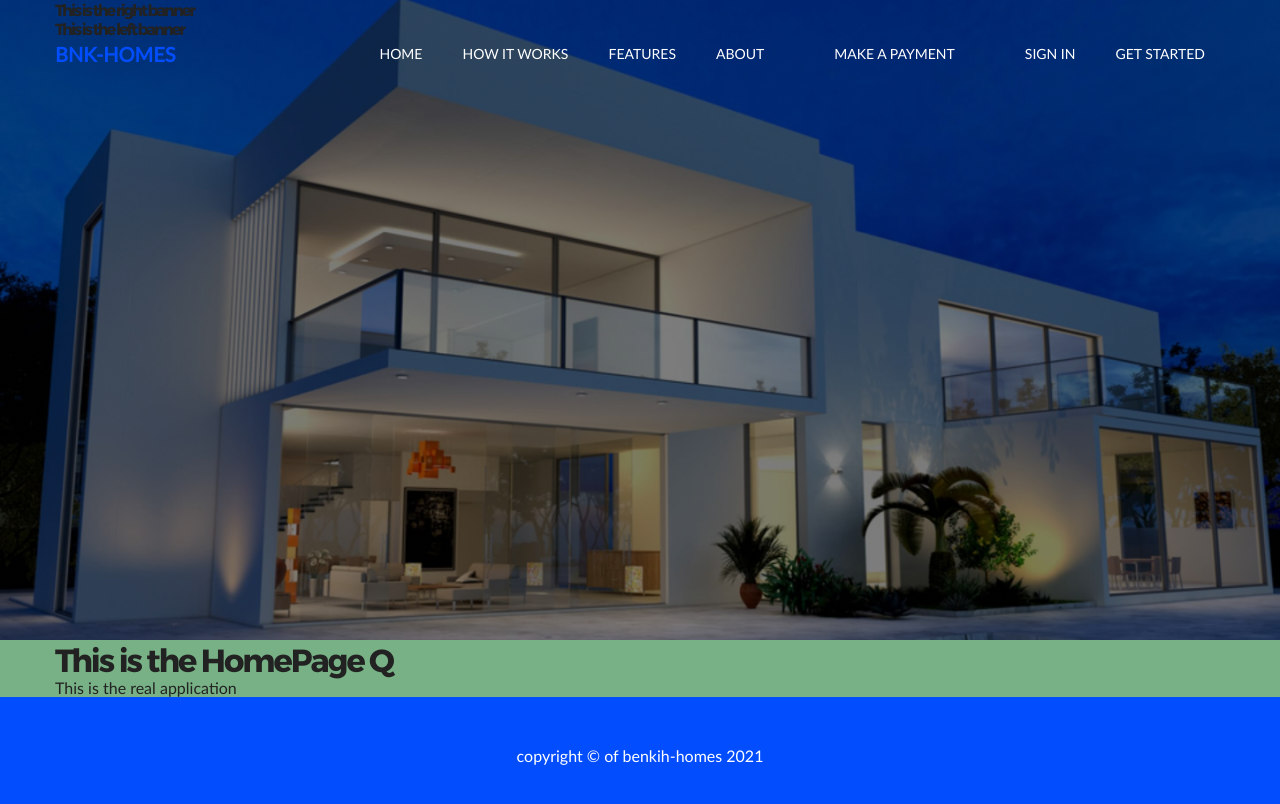
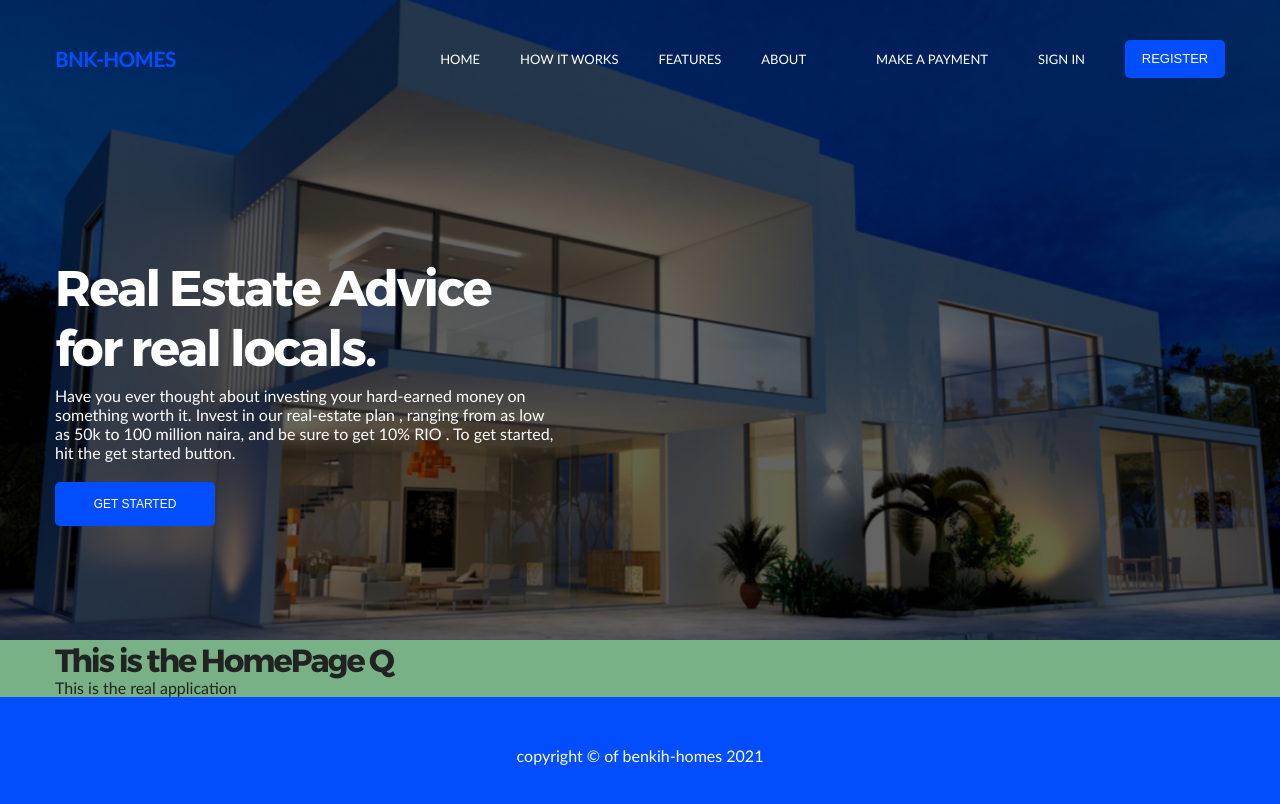
Before and after one commit to peterihimire/benkih-homes-react, a React (Create React App) app: page / in a window 1280 px wide. Shown: the top 804 px of the page. Built offline with nearby package versions, Linux system fonts and the light colour scheme.

Commit message:
Banner component and the navbar component seems to be looking ok for now with so many css fixes both on the button sides

```diff
--- a/src/index.css
+++ b/src/index.css
@@ -174,15 +174,21 @@ p {
   color: var(--main-white) !important;
   text-transform: uppercase !important;
   box-shadow: none !important;
-  width: 80px;
-  padding: 0 0 !important;
-  font-size: 0.8rem !important;
-  height: 32px !important;
-  line-height: 32px !important;
+  width: 100px;
+  /* padding: 0 0 !important; */
+  font-size: 1.2rem !important;
+  height: 38px !important;
+  line-height: 38px !important;
+  border: none !important;
+  border-radius: 5px;
+}
+.btn a {
+  color: var(--main-white) !important;
+  text-decoration: none;
 }
 .btn-bigger {
-  height: 38px !important;
-  line-height: 38px !important;
+  height: 44px !important;
+  line-height: 44px !important;
   padding: 0 0rem !important;
   width: 160px;
 }
--- a/src/shared/components/Banner.css
+++ b/src/shared/components/Banner.css
@@ -6,12 +6,28 @@
   background-color: red;
   background: linear-gradient(
       to right,
-      rgba(0, 0, 0, 0.504),
-      rgba(0, 0, 0, 0.504)
+      rgba(0, 0, 0, 0.604),
+      rgba(0, 0, 0, 0.604)
     ),
     url("../../assets/home-img.jpg") center/cover no-repeat;
+  padding: 0 2rem;
+  color: var(--main-white);
 }
+/* FOR VERTICAL CENTERING OF CONTENT */
 .banner-content {
+  height: 80vh;
+  position: relative;
+}
+.banner-left {
+  width: 300px;
+  position: absolute;
+  top: 40%;
+}
+.banner-left h1 {
+  font-size: 3.5rem;
+}
+.banner-left p {
+  padding: 1rem 0 2rem 0;
 }
 /* LAPTOP */
 @media (min-width: 993px) {
@@ -19,4 +35,12 @@
     max-width: 117rem;
     margin: 0 auto;
   }
+  .banner-left {
+    width: 500px;
+    position: absolute;
+    top: 40%;
+  }
+  .banner-left h1 {
+    font-size: 5rem;
+  }
 }
--- a/src/shared/components/Banner.js
+++ b/src/shared/components/Banner.js
@@ -1,16 +1,23 @@
 import React from "react";
 import "./Banner.css";
+import { Link } from "react-router-dom";
 
 const Banner = () => {
   return (
     <div className="banner">
       <div className="banner-container">
         <div className="banner-content">
-          <div className="banner-right">
-            <h4>This is the right banner</h4>
-          </div>
           <div className="banner-left">
-            <h4>This is the left banner</h4>
+            <h1>Real Estate Advice for real locals.</h1>
+            <p>
+              Have you ever thought about investing your hard-earned money on
+              something worth it. Invest in our real-estate plan , ranging from
+              as low as 50k to 100 million naira, and be sure to get 10% RIO .
+              To get started, hit the get started button.
+            </p>
+            <button className="btn btn-bigger">
+              <Link to="/signup">Get Started</Link>
+            </button>
           </div>
         </div>
       </div>
--- a/src/shared/components/Navigation/NavLinks.css
+++ b/src/shared/components/Navigation/NavLinks.css
@@ -20,7 +20,7 @@
   padding: 1rem 2rem;
   color: var(--mainBlack);
   transition: var(--mainTransition);
-  font-size: 1.4rem;
+  font-size: 1.3rem;
   text-transform: uppercase;
   letter-spacing: var(--mainSpacing);
   text-align: left;
@@ -41,10 +41,25 @@
   .navbar-main-links {
     display: flex;
     align-items: center;
-    /* display: block; */
   }
   .make-payment-link {
     padding: 0 3rem;
+  }
+  .navbar-links-getstarted{
+    margin: 0 0 0 4rem;
+  }
+  .navbar-links-getstarted a {
+    font-size: 1.3rem;
+  }
+  .navbar-links-buttons{
+    display: flex;
+    align-items: center;
+    font-size: 1.3rem;
+  }
+  .navbar-item-button a{
+    color: var(--main-white);
+    text-decoration: none;
+    text-transform: uppercase;
   }
 }
 /* IPHONE */
@@ -52,7 +67,7 @@
 }
 /* TABLET */
 @media screen and (min-width: 768px) {
-  .make-payment-link{
+  .make-payment-link {
     /* padding: 0 0rem; */
   }
 }
--- a/src/shared/components/Navigation/NavLinks.js
+++ b/src/shared/components/Navigation/NavLinks.js
@@ -1,6 +1,6 @@
 import React from "react";
 import "./NavLinks.css";
-import { NavLink } from "react-router-dom";
+import { NavLink, Link } from "react-router-dom";
 
 const NavLinks = () => {
   return (
@@ -55,8 +55,8 @@ const NavLinks = () => {
           </NavLink>
         </li>
       </ul>
-      <ul className="navbar-links">
-        <li className="navbar-item">
+      <div className="navbar-links-buttons">
+        <div className="navbar-item-button">
           <NavLink
             activeClassName="active"
             className="navbar-single-link"
@@ -64,17 +64,13 @@ const NavLinks = () => {
           >
             sign in
           </NavLink>
-        </li>
-        <li className="navbar-item">
-          <NavLink
-            activeClassName="active"
-            className="navbar-single-link"
-            to="/signup"
-          >
-            get started
-          </NavLink>
-        </li>
-      </ul>
+        </div>
+        <div className="navbar-links-getstarted">
+          <button className="btn ">
+            <Link to="/signup">register</Link>
+          </button>
+        </div>
+      </div>
     </div>
   );
 };
```
